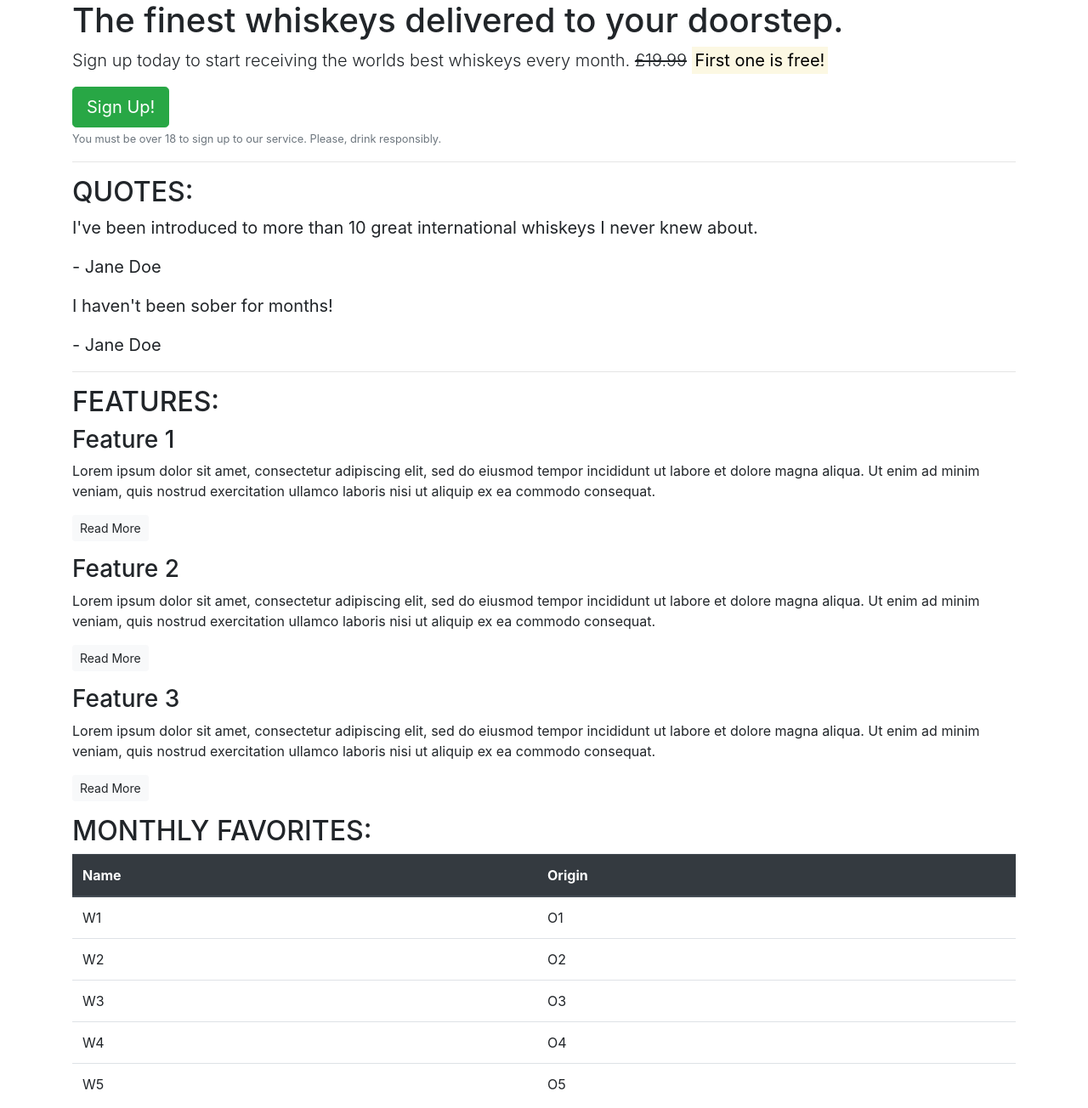
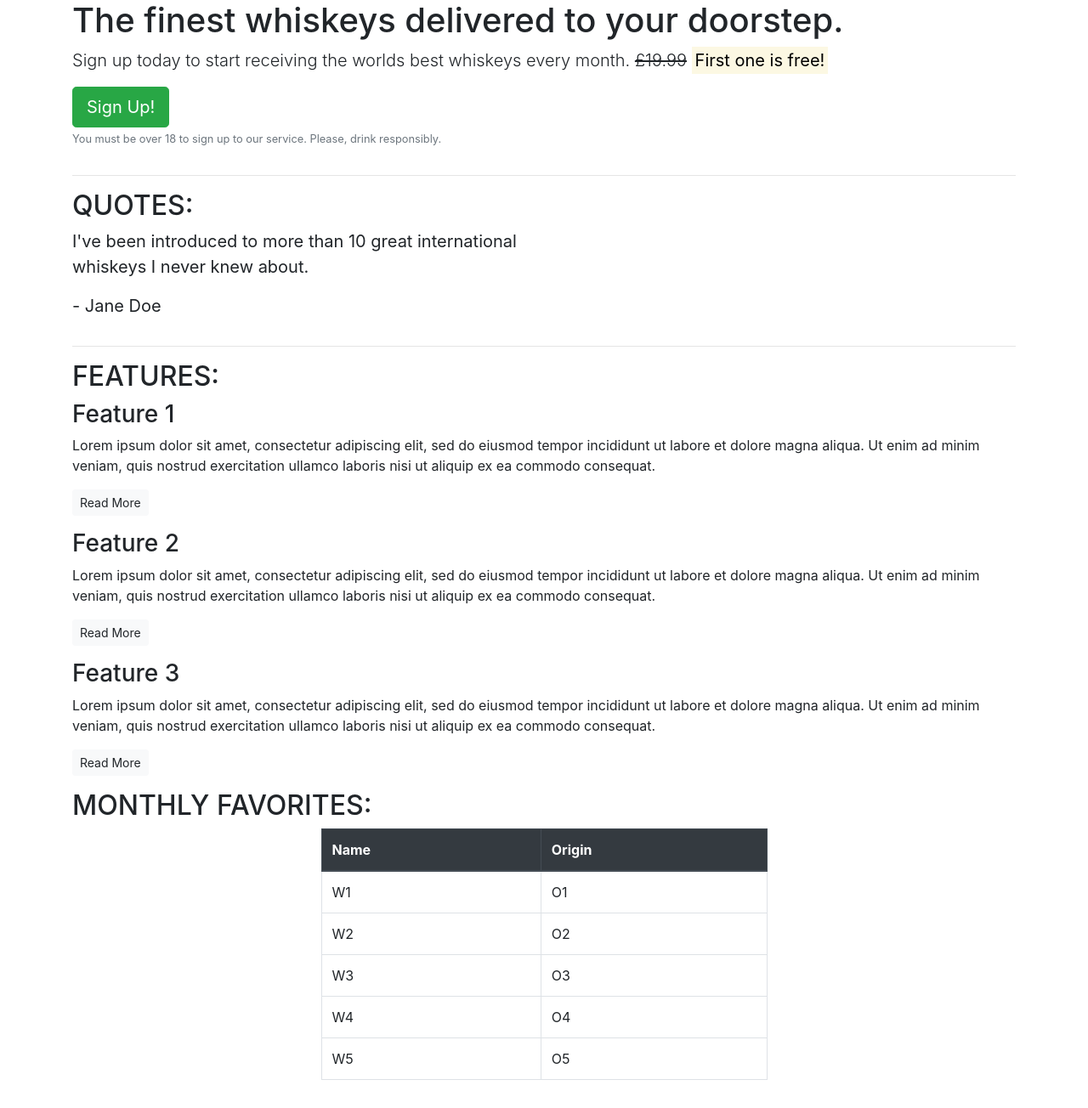
Before and after one commit to hameederrawi/bootstrap, a plain HTML site: page index.html in a window 1280 px wide. Shown: the whole page at 85% size. Drawn offline with nearby package versions, Linux system fonts and the light colour scheme.

Commit message:
bootstrap phase2 project

```diff
--- a/index.html
+++ b/index.html
@@ -12,47 +12,75 @@
 
    <article class="container">
        <!--Callout-->
+       <div class="row">
+         <div class="col-12">
                 <section class="callout">
                     <h1>The finest whiskeys delivered to your doorstep.</h1>
                     <p class="lead">Sign up today to start receiving the worlds best whiskeys every month. <s>£19.99</s> <strong><mark>First one is free!</mark></strong></p>
                     <button type="button" class="btn btn-success btn-lg">Sign Up!</button>
                     <p class="text-muted"><small>You must be over 18 to sign up to our service. Please, drink responsibly.</small> </p>
                 </section>
+         </div>
+       </div>
        <!--/.callout-->
        <hr>
 
         <!-- Quotes -->
+
         <section class="quotes">
+            <div class="row">
+                <div class="col-12">
                   <h2 class="text-uppercase">Quotes:</h2>
+                </div>
+            </div>
+        <div class="row">
+               <div class="col-12 col-md-6">
                     <blockquote class="blockquote">
                         <p>I've been introduced to more than 10 great international whiskeys I never knew about.</p>
                         <p>- Jane Doe</p>
                     </blockquote>
+                </div>
+                <div class="col-12 d-md-none">
                     <blockquote class="blockquote">
                         <p>I haven't been sober for months!</p>
                         <p>- Jane Doe</p>
                     </blockquote>
+                </div>
+        </div>
         </section>
+
         <!-- /.quotes -->
         <hr>
 
         <!-- Features -->
         <section class="features">
+            <div class="row">
+                <div class="col-12 ">
                     <h2 class="text-uppercase">Features:</h2>
+                </div>
+            </div>
+        <div class="row">
+            <div class="col-12">
                 <div class="feature">
                     <h3>Feature 1</h3>
                     <p>Lorem ipsum dolor sit amet, consectetur adipiscing elit, sed do eiusmod tempor incididunt ut labore et dolore magna aliqua. Ut enim ad minim veniam, quis nostrud exercitation ullamco laboris nisi ut aliquip ex ea commodo consequat.</p>
                     <p><a class="btn btn-sm btn-light" href="">Read More</a></p>
                 </div>
+            </div>
+            <div class="col-12">
                 <div class="feature">
                     <h3>Feature 2</h3>
                     <p>Lorem ipsum dolor sit amet, consectetur adipiscing elit, sed do eiusmod tempor incididunt ut labore et dolore magna aliqua. Ut enim ad minim veniam, quis nostrud exercitation ullamco laboris nisi ut aliquip ex ea commodo consequat.</p>
                     <p><a class="btn btn-sm btn-light" href="">Read More</a></p>
                 </div>
+            </div>
+            <div class="col-12">
                 <div class="feature">
                     <h3>Feature 3</h3>
                     <p>Lorem ipsum dolor sit amet, consectetur adipiscing elit, sed do eiusmod tempor incididunt ut labore et dolore magna aliqua. Ut enim ad minim veniam, quis nostrud exercitation ullamco laboris nisi ut aliquip ex ea commodo consequat.</p>
                     <p><a class="btn btn-sm btn-light" href="">Read More</a></p>
+                </div>
+            </div>
         </div>
         </section>
         <!-- /.features -->
@@ -60,8 +88,9 @@
         <!--Monthly favorites-->
         <section class="monthlyfavorites">
             <h2 class="text-uppercase">Monthly favorites:</h2>
-                <div class="table-responsive">
-                    <table class="table">
+            <div class="col-6 offset-3">
+
+                    <table class="table table-bordered"  >
                             <thead class="thead-dark">
                                 <tr>
 
```
Lines whose indentation alone changed are shown as unchanged.
